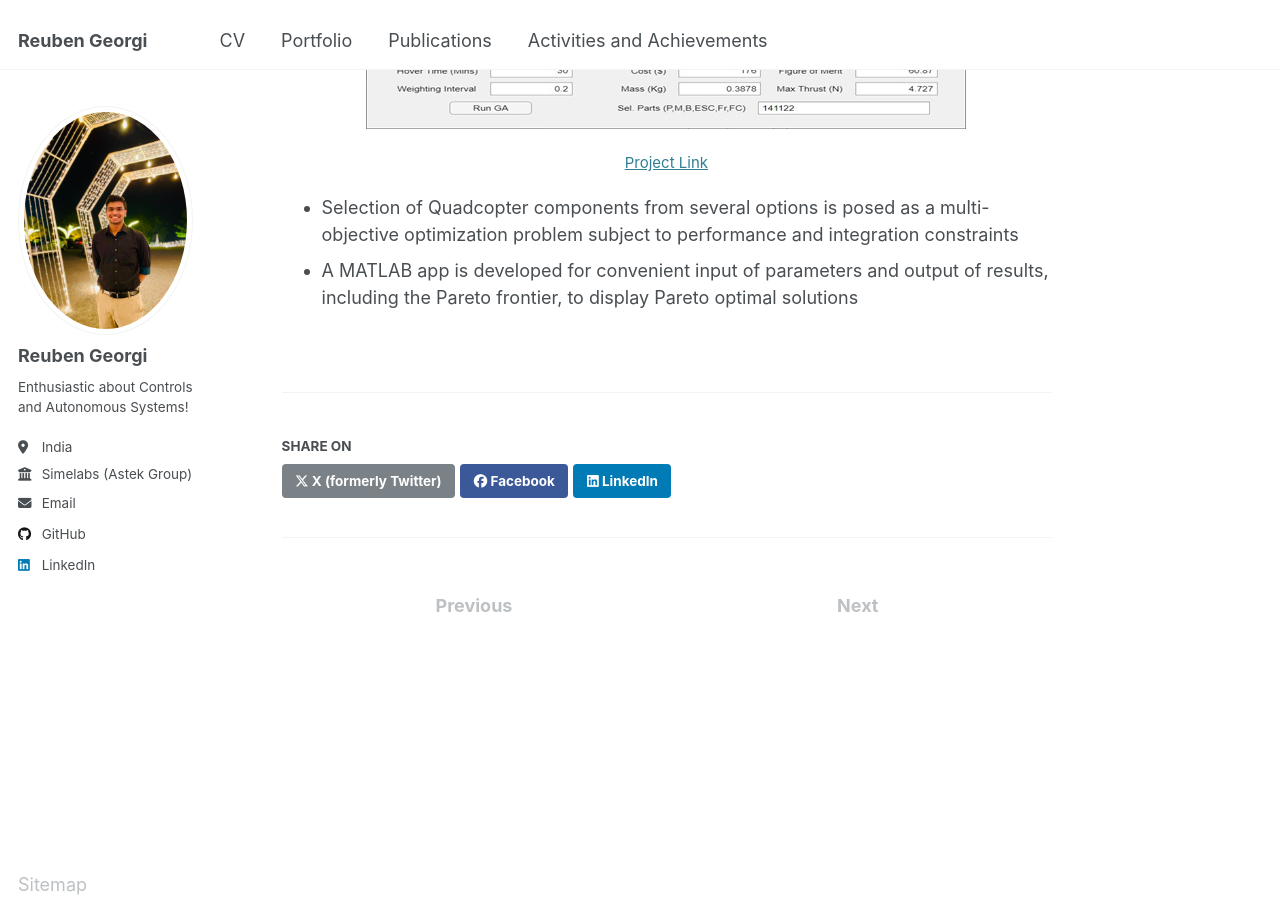
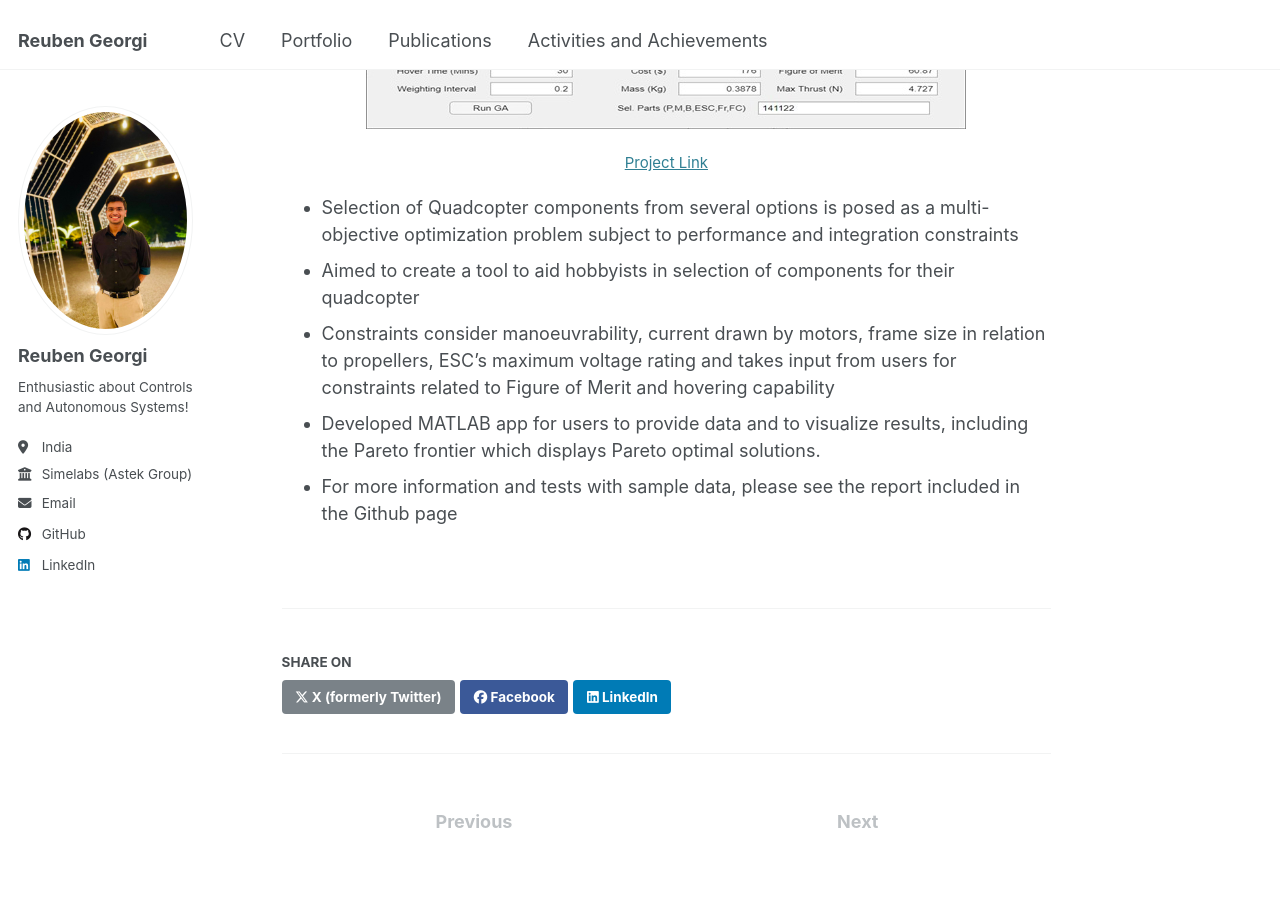
Before and after one commit to ra-georgi/ra-georgi.github.io, a Jekyll site: the page built from _portfolio/portfolio-4.md, in a window 1280 px wide and 900 px high, scrolled down 412 px. Built offline with Jekyll 4.4.1, drawn with Linux system fonts in a browser that asks for light colours.

Commit message:
Updates to resume and Quad-GA project

```diff
--- a/_portfolio/portfolio-4.md
+++ b/_portfolio/portfolio-4.md
@@ -6,6 +6,8 @@ collection: portfolio
 <img src="/images/quadGA.JPG" style="display: block; margin-left: auto; margin-right: auto; max-width: 600px;">
 <p style="text-align: center; font-size: smaller;"><a href="https://github.com/ra-georgi/Quadcopter-Design-GA">Project Link</a></p>
 
-* Selection of Quadcopter components from several options is posed as a multi-objective optimization problem subject
-to performance and integration constraints
-* A MATLAB app is developed for convenient input of parameters and output of results, including the Pareto frontier, to display Pareto optimal solutions
+* Selection of Quadcopter components from several options is posed as a multi-objective optimization problem subject to performance and integration constraints
+* Aimed to create a tool to aid hobbyists in selection of components for their quadcopter
+* Constraints consider manoeuvrability, current drawn by motors, frame size in relation to propellers, ESC’s maximum voltage rating and takes input from users for constraints related to Figure of Merit and hovering capability
+* Developed MATLAB app for users to provide data and to visualize results, including the Pareto frontier which displays Pareto optimal solutions.
+* For more information and tests with sample data, please see the report included in the Github page
```
Also changed, not shown: 1 other file.
